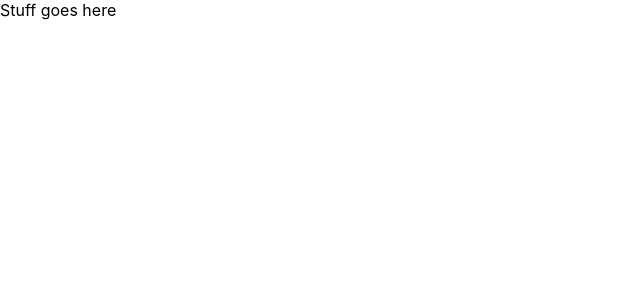
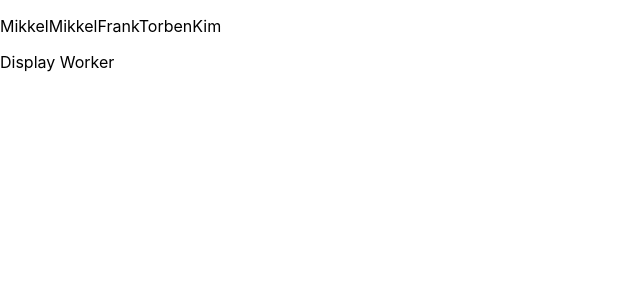
Before and after one commit to Tarth/wiplanner, a React (Create React App) app: page / in a window 1280 px wide. Shown: the top 300 px of the page, without its empty margins (0-640 px from the left). Built offline with nearby package versions, Linux system fonts and the light colour scheme.

Commit message:
End of work day

```diff
--- /dev/null
+++ b/src/datahandler.js
@@ -0,0 +1,21 @@
+export function DataHandler(setItems) {
+  let data = require("./sampledata.json");
+  let jobdata = [];
+
+  for (let i = 0; i < data.jobs.length; i++) {
+    let username = data.jobs[i].user;
+    let startdate = data.jobs[i].startdate;
+    let startmonth = data.jobs[i].startmonth;
+    let startyear = data.jobs[i].startyear;
+    let enddate = data.jobs[i].enddate;
+    let endmonth = data.jobs[i].endmonth;
+    let endyear = data.jobs[i].endyear;
+
+    let startdato = new Date(startyear, startmonth, startdate);
+    let slutdato = new Date(endyear, endmonth, enddate);
+
+    let job = { username: username, start: startdato, end: slutdato };
+    jobdata.push(job);
+  }
+  setItems(jobdata);
+}
--- a/src/index.js
+++ b/src/index.js
@@ -1,6 +1,7 @@
 import React, { useState } from "react";
 import ReactDOM from "react-dom";
 import "./index.css";
+import { DataHandler } from "./datahandler.js";
 
 function Container() {
   const [items, setItems] = useState(null);
@@ -8,30 +9,35 @@ function Container() {
   if (items === null) {
     DataHandler(setItems);
   }
-
-  return <div>Stuff goes here</div>;
+  return (
+    <div>
+      <GetUserNamesFromJobs items={items}></GetUserNamesFromJobs>
+      <DisplayWorker items={items}></DisplayWorker>
+    </div>
+  );
 }
 
-function DataHandler(setItems) {
-  let data = require("./sampledata.json");
-  let jobdata = [];
+function DisplayWorker({ items }) {
+  // Loop over the object and extract values from it
+  for (let [key, value] of Object.entries(items[0])) {
+    console.log(`${key}: ${value}`);
+  }
+  return <p>Display Worker</p>;
+}
 
-  for (let i = 0; i < data.jobs.length; i++) {
-    let username = data.jobs[i].user;
-    let startdate = data.jobs[i].startdate;
-    let startmonth = data.jobs[i].startmonth;
-    let startyear = data.jobs[i].startyear;
-    let enddate = data.jobs[i].enddate;
-    let endmonth = data.jobs[i].endmonth;
-    let endyear = data.jobs[i].endyear;
+function GetUserNamesFromJobs({ items }) {
+  let usernames = [];
+  console.log(items[0]);
+  for (let i = 0; i < items.length; i++) {
+    let temp = items[i].username;
+    usernames.push(temp);
+  }
 
-    let startdato = new Date(startyear, startmonth, startdate);
-    let slutdato = new Date(endyear, endmonth, enddate);
-
-    let job = { username: username, start: startdato, end: slutdato };
-    jobdata.push(job);
+  if (items === null) {
+    return <p>"Data has not loaded yet"</p>;
+  } else {
+    return <p>{usernames}</p>;
   }
-  setItems(jobdata);
 }
 
 ReactDOM.render(
```
